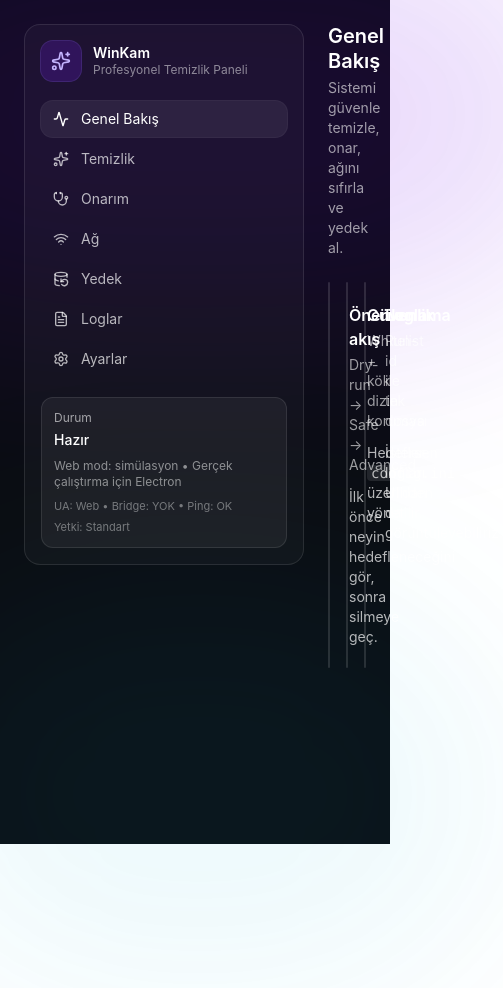
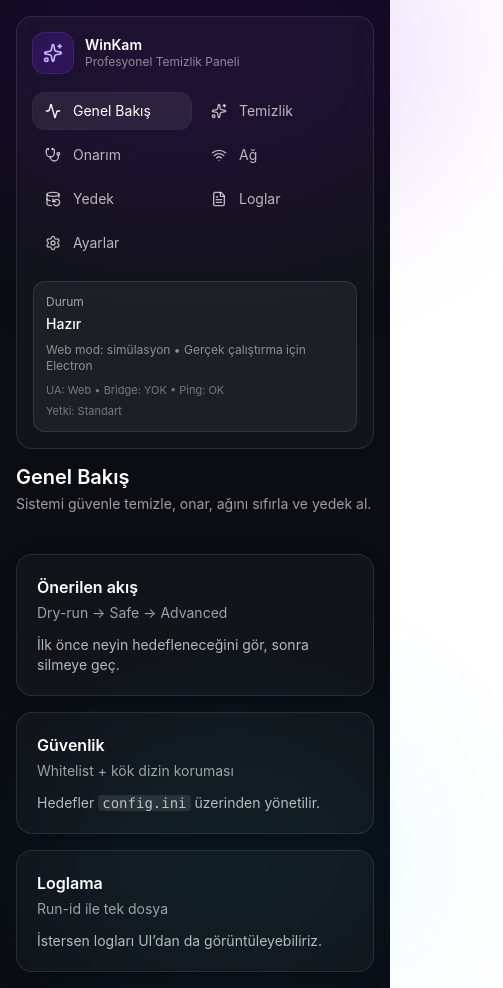
Before and after one commit to an1lbayram/WinKam, a React (Vite) app in the folder ui/: page / in a window 390 px wide. Shown: the whole page, 503 px wide, since content can reach past the window. Before the commit the page ends 844 px from the top, so only its background shows below. Built offline with nearby package versions, Linux system fonts and the light colour scheme.

Commit message:
feat: make WinKam UI fully responsive

```diff
--- a/ui/src/App.jsx
+++ b/ui/src/App.jsx
@@ -46,12 +46,12 @@ function Shell({ children }) {
   return (
     <div className="min-h-full bg-[#0b0d12] text-white">
       <div className="pointer-events-none fixed inset-0 opacity-70">
-        <div className="absolute -top-24 left-1/2 h-[420px] w-[820px] -translate-x-1/2 rounded-full bg-violet-700/20 blur-[110px]" />
-        <div className="absolute bottom-[-160px] right-[-120px] h-[420px] w-[620px] rounded-full bg-cyan-500/10 blur-[110px]" />
+        <div className="absolute -top-24 left-1/2 h-[300px] w-[500px] md:h-[420px] md:w-[820px] -translate-x-1/2 rounded-full bg-violet-700/20 blur-[90px] md:blur-[110px]" />
+        <div className="absolute bottom-[-160px] -right-10 md:right-[-120px] h-[300px] w-[400px] md:h-[420px] md:w-[620px] rounded-full bg-cyan-500/10 blur-[90px] md:blur-[110px]" />
       </div>
 
-      <div className="relative mx-auto flex min-h-full max-w-[1240px] gap-6 px-6 py-6">
-        <aside className="w-[280px] shrink-0">
+      <div className="relative mx-auto flex min-h-full max-w-[1240px] flex-col md:flex-row gap-4 md:gap-6 px-4 py-4 md:px-6 md:py-6">
+        <aside className="w-full md:w-[280px] shrink-0">
           <div className="rounded-2xl border border-white/10 bg-white/3 p-4">
             <div className="flex items-center gap-3">
               <div className="grid h-10 w-10 place-items-center rounded-xl bg-violet-600/20 ring-1 ring-violet-500/30">
@@ -63,7 +63,7 @@ function Shell({ children }) {
               </div>
             </div>
 
-            <nav className="mt-5 space-y-1">
+            <nav className="mt-5 grid grid-cols-2 sm:grid-cols-3 md:grid-cols-1 gap-2">
               {nav.map((n) => {
                 const Icon = n.icon
                 return (
@@ -115,12 +115,12 @@ function Shell({ children }) {
 
 function PageHeader({ title, subtitle, actions }) {
   return (
-    <div className="flex items-start justify-between gap-4">
+    <div className="flex flex-col md:flex-row md:items-start justify-between gap-4">
       <div className="min-w-0">
         <div className="text-xl font-semibold leading-tight">{title}</div>
         {subtitle ? <div className="mt-1 text-sm text-white/60">{subtitle}</div> : null}
       </div>
-      <div className="flex shrink-0 items-center gap-2">{actions}</div>
+      <div className="flex shrink-0 flex-wrap items-center gap-2">{actions}</div>
     </div>
   )
 }
@@ -144,7 +144,7 @@ function OutputPanel({ output }) {
 
   return (
     <Card className="overflow-hidden">
-      <CardHeader className="flex flex-row items-start justify-between">
+      <CardHeader className="flex flex-col sm:flex-row sm:items-start justify-between gap-3">
         <div className="space-y-1">
           <CardTitle>Çıktı / Log</CardTitle>
           <CardDescription>Komut çıktıları burada görünür (dev modunda mock).</CardDescription>
@@ -223,7 +223,7 @@ function Overview() {
         title="Genel Bakış"
         subtitle="Sistemi güvenle temizle, onar, ağını sıfırla ve yedek al."
       />
-      <div className="grid grid-cols-3 gap-4">
+      <div className="grid grid-cols-1 md:grid-cols-3 gap-4">
         <Card>
           <CardHeader>
             <CardTitle>Önerilen akış</CardTitle>
@@ -294,14 +294,14 @@ function Clean() {
         </div>
       ) : null}
 
-      <div className="grid grid-cols-3 gap-4">
-        <Card className="col-span-2">
+      <div className="grid grid-cols-1 md:grid-cols-3 gap-4">
+        <Card className="col-span-1 md:col-span-2">
           <CardHeader>
             <CardTitle>Temizlik seçenekleri</CardTitle>
             <CardDescription>Her mod farklı hedefleri temizler.</CardDescription>
           </CardHeader>
           <CardContent>
-            <div className="grid grid-cols-2 gap-3 text-sm">
+            <div className="grid grid-cols-1 sm:grid-cols-2 gap-3 text-sm">
               <div className="rounded-xl border border-white/10 bg-white/5 p-4">
                 <div className="font-medium">Safe</div>
                 <div className="mt-1 text-white/60">
@@ -427,7 +427,7 @@ function Backup() {
           <CardDescription>Örn: D (C olamaz). UI stdin veremediği için hedef gerekli.</CardDescription>
         </CardHeader>
         <CardContent>
-          <div className="flex items-center gap-3">
+          <div className="flex flex-col sm:flex-row sm:items-center gap-3">
             <input
               value={target}
               onChange={(e) => {
@@ -521,7 +521,7 @@ function Logs() {
           </CardContent>
         </Card>
       ) : (
-        <div className="grid grid-cols-3 gap-4">
+        <div className="grid grid-cols-1 md:grid-cols-3 gap-4">
           <Card className="col-span-1">
             <CardHeader>
               <CardTitle>Dosyalar</CardTitle>
@@ -551,8 +551,8 @@ function Logs() {
             </CardContent>
           </Card>
 
-          <Card className="col-span-2 overflow-hidden">
-        <CardHeader className="flex flex-row items-start justify-between">
+          <Card className="col-span-1 md:col-span-2 overflow-hidden">
+        <CardHeader className="flex flex-col sm:flex-row sm:items-start justify-between gap-3">
           <div className="space-y-1">
             <CardTitle>İçerik</CardTitle>
             <CardDescription>{selected || '—'}</CardDescription>
@@ -580,7 +580,7 @@ function Settings() {
   return (
     <>
       <PageHeader title="Ayarlar" subtitle="config.ini ve log klasörü ayarları." />
-      <div className="grid grid-cols-2 gap-4">
+      <div className="grid grid-cols-1 md:grid-cols-2 gap-4">
         <Card>
           <CardHeader>
             <CardTitle>Gelişmiş</CardTitle>
```
